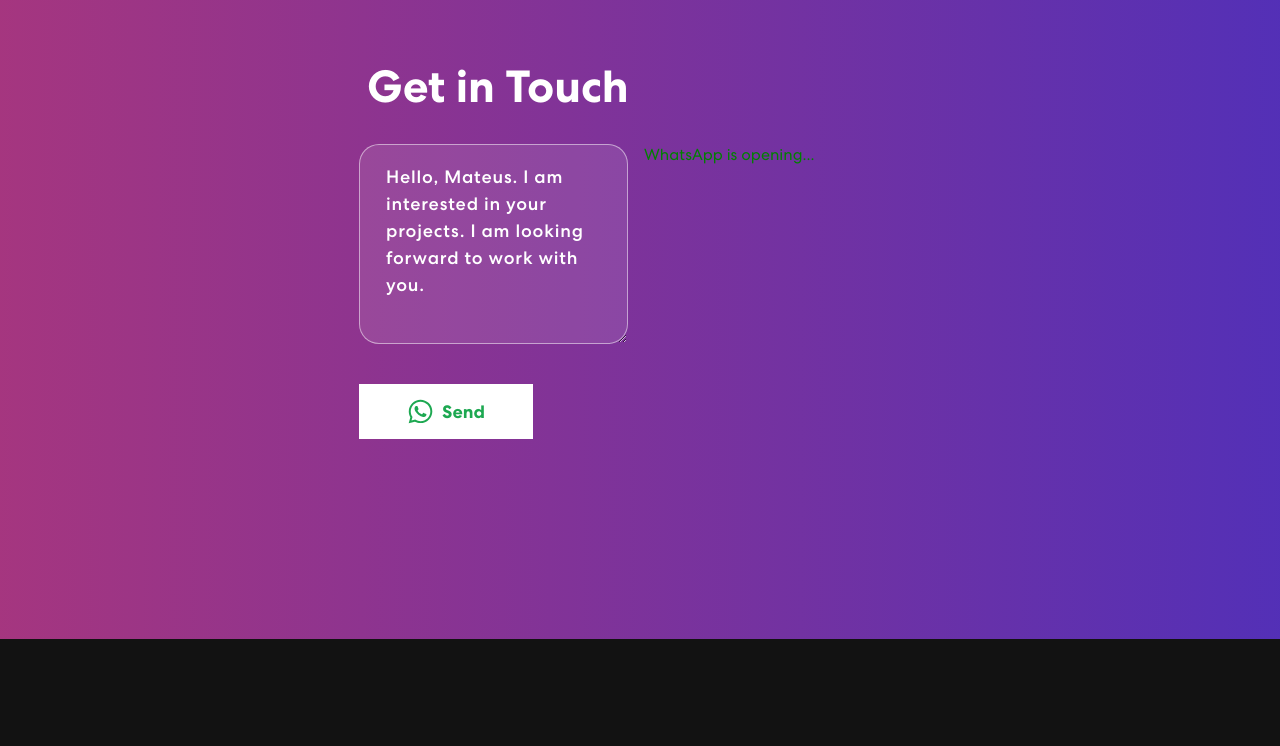
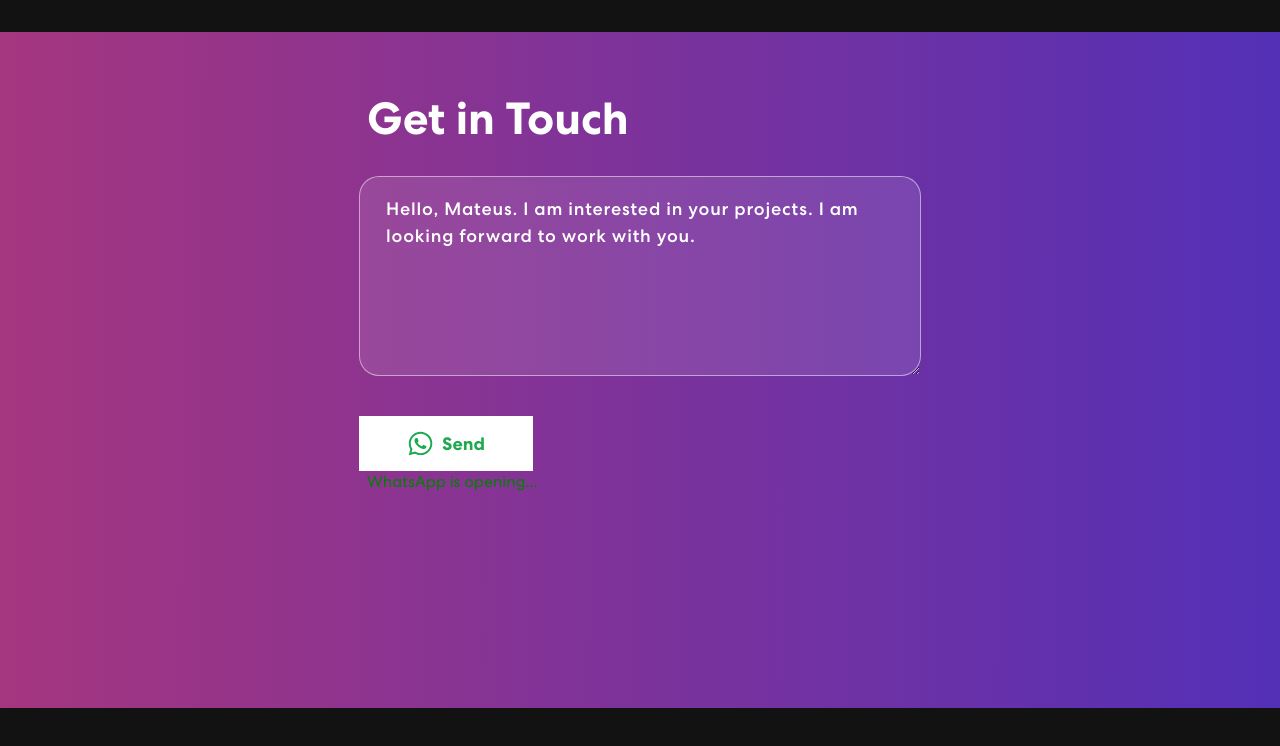
Before and after one commit to mateusb12/mateus_portfolio, a React (Create React App) app: page /mateus_portfolio/contact in a window 1280 px wide. Both pictures are taken after a click on the button "Send". Shown: the top 746 px of the page. Built offline with nearby package versions, Linux system fonts and the light colour scheme.

Commit message:
cleanup of contact.js

```diff
--- a/src/App.css
+++ b/src/App.css
@@ -278,16 +278,82 @@ p.danger {
 .contact {
   background: linear-gradient(90.21deg, #AA367C -5.91%, #4A2FBD 111.58%);
   padding: 60px 0 200px 0;
+  margin-top: 2rem;
 }
+
+/* Container */
+.container {
+  max-width: 1140px;
+  margin-right: auto;
+  margin-left: auto;
+  padding-right: 15px;
+  padding-left: 15px;
+}
+
+/* Row */
+.row {
+  display: flex;
+  flex-wrap: wrap;
+  margin-right: -15px;
+  margin-left: -15px;
+}
+
+.align-items-center {
+  align-items: center;
+}
+
+/* Column */
+.col {
+  position: relative;
+  width: 100%;
+  padding-right: 15px;
+  padding-left: 15px;
+}
+
+.col-12 {
+  flex: 0 0 100%;
+  max-width: 100%;
+}
+
+.col-md-6 {
+  flex: 0 0 100%;
+  max-width: 100%;
+}
+
+@media (min-width: 768px) {
+  .col-md-6 {
+    flex: 0 0 50%;
+    max-width: 50%;
+  }
+}
+
+/* Utilities */
+.mx-auto {
+  margin-left: auto !important;
+  margin-right: auto !important;
+}
+
+.px-1 {
+  padding-left: 0.25rem !important;
+  padding-right: 0.25rem !important;
+}
+
+.contact .container .row .col textarea {
+  width: 95%;
+}
+
 .contact img {
   width: 92%;
 }
+
 .contact h2 {
-	font-size: 45px;
-	font-weight: 700;
+  font-size: 45px;
+  font-weight: 700;
   margin-bottom: 30px;
 }
-.contact form input, .contact form textarea {
+
+.contact form input,
+.contact form textarea {
   width: 100%;
   background: rgba(255, 255, 255, 0.1);
   border: 1px solid rgba(255, 255, 255, 0.5);
@@ -300,19 +366,26 @@ p.danger {
   letter-spacing: 0.8px;
   transition: 0.3s ease-in-out;
 }
-.contact form input:focus, .contact form textarea:focus {
+
+.contact form input:focus,
+.contact form textarea:focus {
   background: rgba(255, 255, 255, 1);
   color: #121212;
 }
-.contact form input::placeholder, .contact form textarea::placeholder {
+
+.contact form input::placeholder,
+.contact form textarea::placeholder {
   font-size: 16px;
   font-weight: 400;
   color: #fff;
 }
-.contact form input:focus::placeholder, .contact form textarea:focus::placeholder {
+
+.contact form input:focus::placeholder,
+.contact form textarea:focus::placeholder {
   color: #121212;
   opacity: 0.8;
 }
+
 .contact form button {
   font-weight: 700;
   color: #1DA851;
@@ -324,13 +397,16 @@ p.danger {
   position: relative;
   transition: 0.3s ease-in-out;
 }
+
 .contact form button span {
   z-index: 1;
   position: relative;
 }
+
 .contact form button:hover {
   color: #fff;
 }
+
 .contact form button::before {
   content: "";
   background: #1DA851;
@@ -342,6 +418,7 @@ p.danger {
   z-index: 0;
   transition: 0.3s ease-in-out;
 }
+
 .contact form button:hover::before {
   width: 100%;
 }
@@ -361,6 +438,7 @@ p.danger {
 .whatsapp-button:hover {
   background-color: #1DA851;
 }
+
 
 /************ Footer Css ************/
 .footer {
--- a/src/components/Contact/Contact.js
+++ b/src/components/Contact/Contact.js
@@ -90,47 +90,47 @@ export const Contact = () => {
 
   return (
       <section className="contact" id="connect">
-        <Container>
-          <Row className="align-items-center">
-            <Col size={12} md={6} className="mx-auto">
+        <div className="container">
+          <div className="row align-items-center">
+            <div className="col-12 col-md-6 mx-auto">
               <TrackVisibility>
                 {({ isVisible }) =>
                     <div className={isVisible ? "animate__animated animate__fadeIn" : ""}>
                       <h2>{textData.title}</h2>
                       <form onSubmit={handleSubmit}>
-                        <Row>
-                          {/*<Col size={12} sm={6} className="px-1">*/}
+                        <div className="row">
+                          {/*<div className="col-12 col-sm-6 px-1">*/}
                           {/*  <input type="text" value={formDetails.firstName} placeholder={textData.nameField} onChange={(e) => onFormUpdate('firstName', e.target.value)} />*/}
-                          {/*</Col>*/}
-                          {/*<Col size={12} sm={6} className="px-1">*/}
+                          {/*</div>*/}
+                          {/*<div className="col-12 col-sm-6 px-1">*/}
                           {/*  <input type="text" value={formDetails.lastName} placeholder={textData.surnameField} onChange={(e) => onFormUpdate('lastName', e.target.value)}/>*/}
-                          {/*</Col>*/}
-                          {/*<Col size={12} sm={6} className="px-1">*/}
+                          {/*</div>*/}
+                          {/*<div className="col-12 col-sm-6 px-1">*/}
                           {/*  <input type="email" value={formDetails.email} placeholder={textData.emailField} onChange={(e) => onFormUpdate('email', e.target.value)} />*/}
-                          {/*</Col>*/}
-                          {/*<Col size={12} sm={6} className="px-1">*/}
+                          {/*</div>*/}
+                          {/*<div className="col-12 col-sm-6 px-1">*/}
                           {/*  <input type="tel" value={formDetails.phone} placeholder={textData.phoneField} onChange={(e) => onFormUpdate('phone', e.target.value)}/>*/}
-                          {/*</Col>*/}
-                          <Col size={12} className="px-1">
+                          {/*</div>*/}
+                          <div className="col-12 px-1">
                             <textarea rows="6" value={formDetails.message} placeholder={textData.messageField} onChange={(e) => onFormUpdate('message', e.target.value)}></textarea>
                             <button type="submit" className="whatsapp-button">
                               <FaWhatsapp style={{ marginRight: '8px', width: "1.5em", height: "1.5em"}} />
                               <span>{buttonText}</span>
                             </button>
-                          </Col>
+                          </div>
                           {
                               status.message &&
-                              <Col>
+                              <div className="col">
                                 <p className={status.success ? "success" : "danger"}>{status.message}</p>
-                              </Col>
+                              </div>
                           }
-                        </Row>
+                        </div>
                       </form>
                     </div>}
               </TrackVisibility>
-            </Col>
-          </Row>
-        </Container>
+            </div>
+          </div>
+        </div>
       </section>
   )
 }
```
